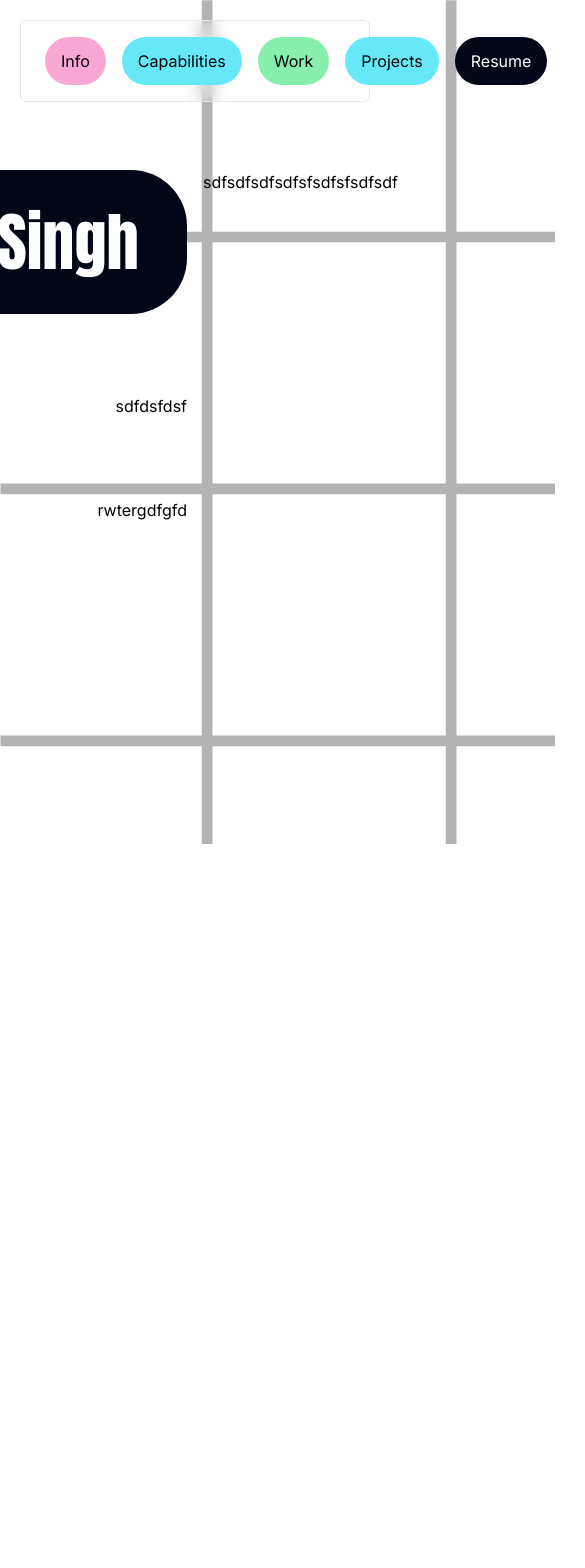
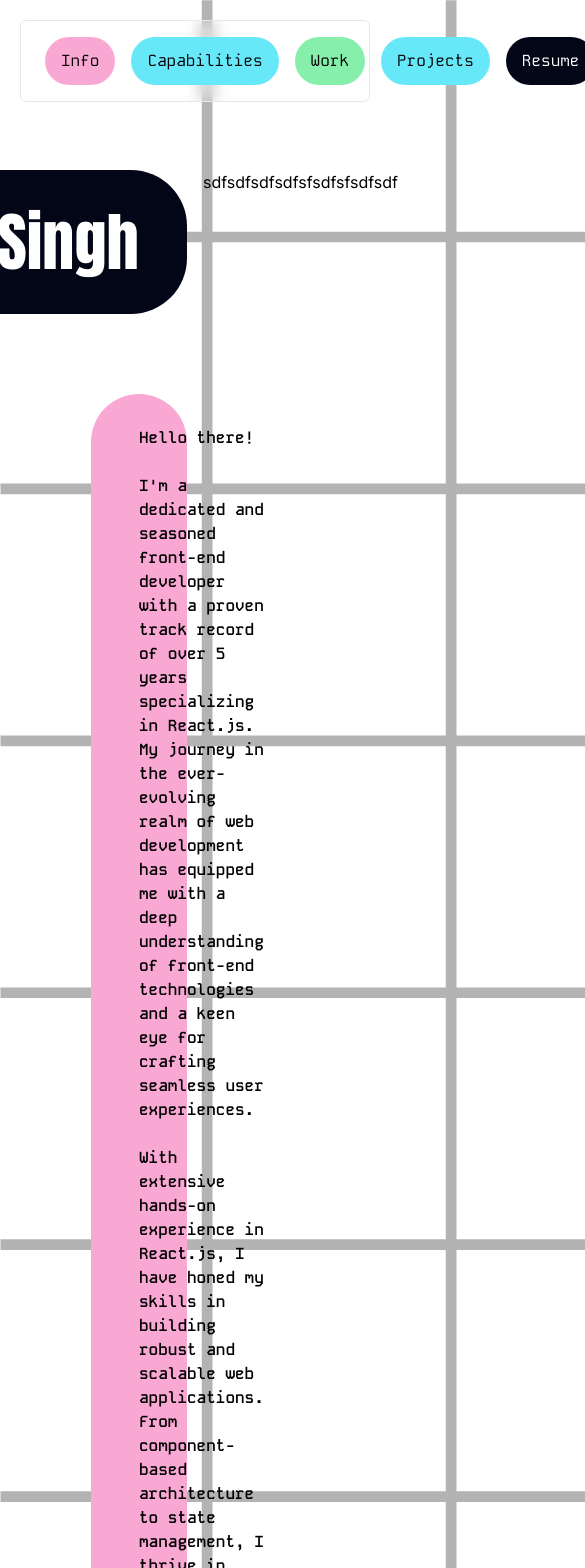
Before and after one commit to apoorvsingh15/portfolio-2024, a Next.js app: page / in a window 390 px wide. Shown: the top 1568 px of the page, 585 px wide, since content can reach past the window. Before the commit the page ends 844 px from the top, so only its background shows below. Built offline with nearby package versions, Linux system fonts and the light colour scheme.

Commit message:
:sparkles: working on responsive design

```diff
--- /dev/null
+++ b/src/app/components/About.tsx
@@ -0,0 +1,29 @@
+import React from 'react';
+import Image from 'next/image';
+import localFont from 'next/font/local'
+import AboutPic from '../../../public/about.gif'
+
+// If loading a variable font, you don't need to specify the font weight
+const kodeMono = localFont({ src: '../../../public/fonts/KodeMono-VariableFont_wght.ttf' })
+
+const About = () => {
+  return (
+    <div className='bg-pink-300 text-white  px-12 py-8 rounded-[56px] w-full'>
+      <div className='flex justify-between'>
+        <div className={`${kodeMono.className} text-black font-semibold md:max-w-[18rem] xl:max-w-[18rem] 2xl:max-w-[24rem]`}>
+          Hello there! <br /><br />
+          I&apos;m a dedicated and seasoned front-end developer with a proven track record of over 5 years
+          specializing in React.js. My journey in the ever-evolving realm of web development has equipped me with a
+          deep understanding of front-end technologies and a keen eye for crafting seamless user experiences. <br /><br />
+          With extensive hands-on experience in React.js, I have honed my skills in building robust and scalable web applications.
+          From component-based architecture to state management, I thrive in creating dynamic and efficient user interfaces.
+        </div>
+        <div className='self-center'>
+          <Image className='rounded-full 2xl:h-44 2xl:w-44' src={AboutPic} alt="Picture of the kermit the frog" />
+        </div>
+      </div>
+    </div>
+  );
+};
+
+export default About;
--- a/src/app/components/Button.tsx
+++ b/src/app/components/Button.tsx
@@ -1,4 +1,9 @@
 import React from 'react';
+
+import localFont from 'next/font/local'
+
+// If loading a variable font, you don't need to specify the font weight
+const kodeMono = localFont({ src: '../../../public/fonts/KodeMono-VariableFont_wght.ttf' })
 
 interface IButtonProps {
   color: 'black' | 'gray' | 'pink' | 'white' | 'green' | 'cyan',
@@ -20,7 +25,7 @@ const Button = ({ color, title }: IButtonProps) => {
   )
 
   return (
-    <div className={`${setBackgroundColor(color)} rounded-3xl px-4 py-3 ${setColor(color)} mx-2 cursor-pointer`}>
+    <div className={`${setBackgroundColor(color)} ${kodeMono.className} rounded-3xl px-4 py-3 ${setColor(color)} mx-2 cursor-pointer`}>
       {title}
     </div>
   );
--- a/src/app/globals.css
+++ b/src/app/globals.css
@@ -5,5 +5,6 @@
 
 body {
   background-image: url("/grid.jpg");
-
+  max-width: 1600px;
+  margin: 0 auto;
  }
--- a/src/app/page.tsx
+++ b/src/app/page.tsx
@@ -1,3 +1,4 @@
+import About from "./components/About";
 import NameHolder from "./components/NameHolder";
 import TopMenu from "./components/TopMenu";
 
@@ -5,10 +6,10 @@ export default function Home() {
   return (
     <div>
       <TopMenu />
-      <div className="grid grid-cols-2 gap-4 px-32 py-12">
+      <div className="grid grid-cols-2 gap-4 px-24 py-12">
         <div className="flex flex-col content-end items-end	gap-20">
           <NameHolder />
-          <div>sdfdsfdsf</div>
+          <About />
           <div>rwtergdfgfd</div>
         </div>
         <div>sdfsdfsdfsdfsfsdfsfsdfsdf</div>
```
Also changed, not shown: public/about.gif (added), public/fonts/KodeMono-VariableFont_wght.ttf (added).
